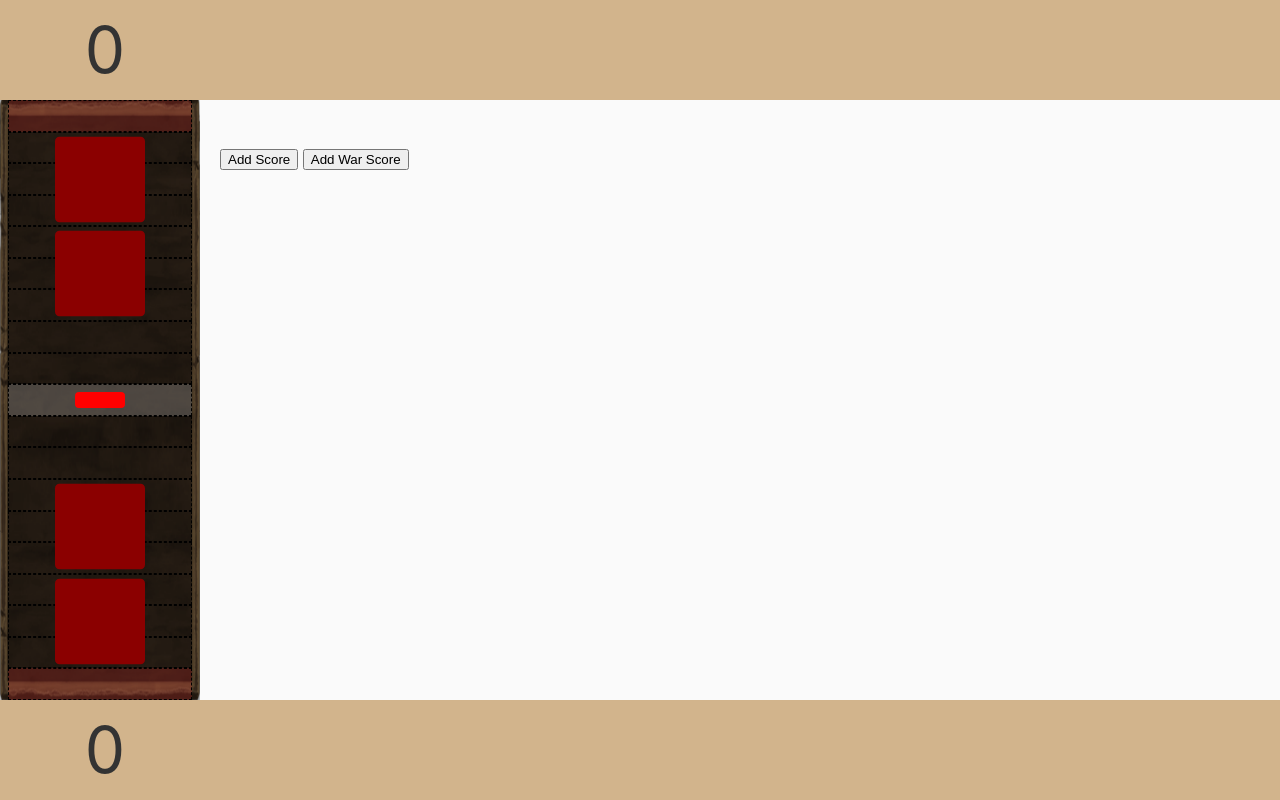
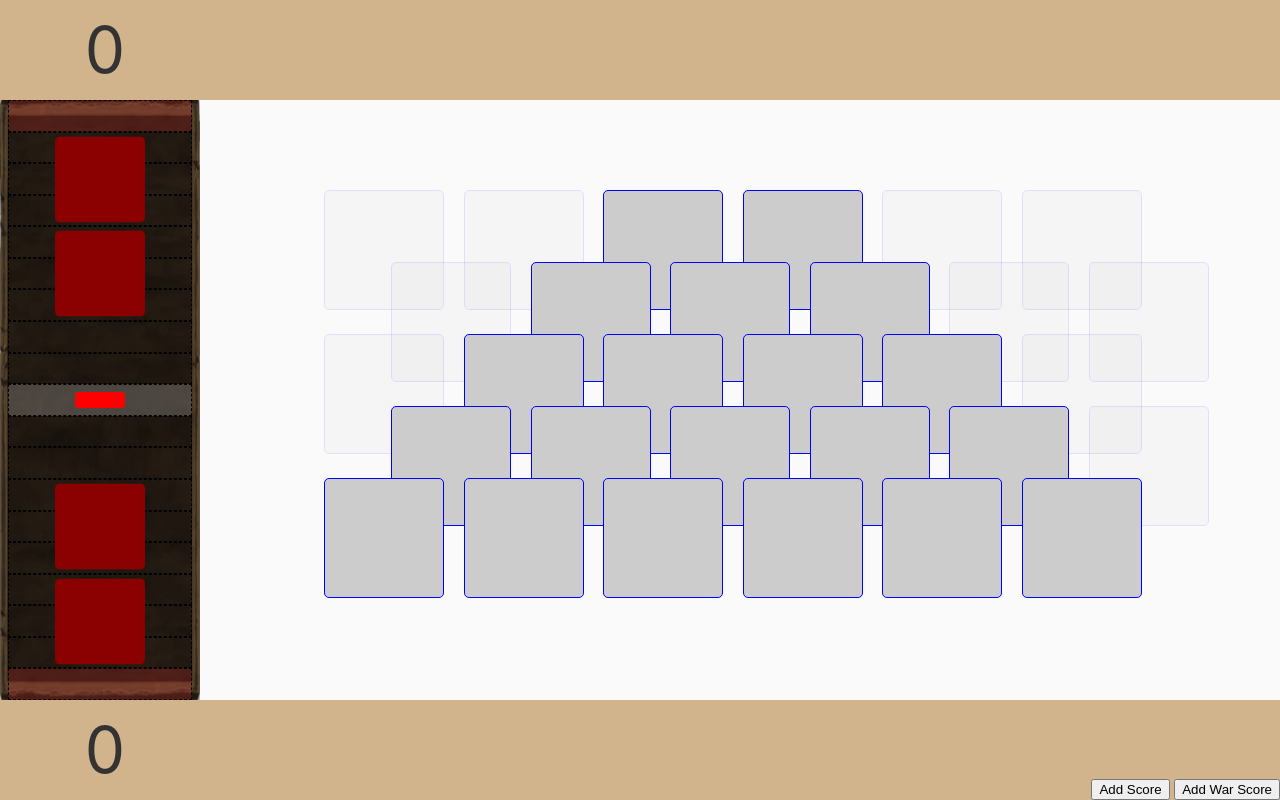
Before and after one commit to mastastealth/pocketworld-duels, a Svelte app: page / in a window 1280 px wide. Built offline with nearby package versions, Linux system fonts and the light colour scheme.

Commit message:
Pile WIP

```diff
--- a/src/App.svelte
+++ b/src/App.svelte
@@ -1,6 +1,7 @@
 <script>
 	import Player from './Player.svelte';
 	import WarBar from './WarBar.svelte';
+	import Pile from './Pile.svelte';
 	import { score, top5, top2, bot5, bot2 } from './WarStore';
 
 	// Define the Player object and all its props
@@ -50,11 +51,14 @@
 <main>
 	<div class="game">
 		<Player className="you" player={p2} ws={$score} />
-		<WarBar ws={$score} />
+		<WarBar />
 
 		<main class="table">
-			<button on:click={doIt}>Add Score</button>
-			<button on:click={doIt2}>Add War Score</button>
+			<Pile />
+			<div class="test-bar">
+				<button on:click={doIt}>Add Score</button>
+				<button on:click={doIt2}>Add War Score</button>
+			</div>
 		</main>
 
 		<Player className="me" player={p1} ws={$score} />
@@ -74,9 +78,20 @@
 }
 
 .table {
+	align-items: center;
 	background: #FAFAFA;
+	display: flex;
 	height: 100%;
 	grid-area: tb;
+	justify-content: center;
+	max-height: calc(100vh - 200px);
 	padding: 48px 20px;
 }
+
+.test-bar {
+	position: fixed;
+	bottom: 0;
+	right: 0;
+	z-index: 1;
+}
 </style>
--- /dev/null
+++ b/src/Pile.svelte
@@ -0,0 +1,41 @@
+<script>
+	let cards = [
+		false, false, true, true, false, false,
+		false, true, true, true, false, false,
+		false, true, true, true, true, false,
+		true, true, true, true, true, false,
+		true, true, true, true, true, true
+	]
+</script>
+
+<div class="pile">
+	{#each cards as card}
+		<div class="card" data-hidden="{!card}"></div>
+	{/each}
+</div>
+
+<style>
+.pile {
+	column-gap: 5px;
+	display: grid;
+	grid-template-columns: repeat(6, 1fr);
+	transform: translateY(15%);
+	width: 80%;
+}
+
+.card {
+	background: #CCC;
+	border: 1px solid blue;
+	border-radius: 5px;
+	height: calc((100vh - 200px) / 5);
+	max-width: calc(10vw);
+	position: relative;
+	width: calc((100vh - 200px) / 5);
+}
+	.card[data-hidden="true"] { opacity: 0.1; }
+
+	.card:nth-child(n+7) { top: -40%; left: 50%; }
+	.card:nth-child(n+13) { top: -80%; left: 0; }
+	.card:nth-child(n+19) { top: -120%; left: 50%; }
+	.card:nth-child(n+25) { top: -160%; left: 0; }
+</style>
--- a/src/WarBar.svelte
+++ b/src/WarBar.svelte
@@ -1,8 +1,7 @@
 <script>
-	import { top5, top2, bot5, bot2 } from './WarStore';
-	export let ws = 0;
+	import { score, top5, top2, bot5, bot2 } from './WarStore';
 
-	$: markerPos = 9 - ws;
+	$: markerPos = 9 - $score;
 </script>
 
 <aside class="war-bar">
```
